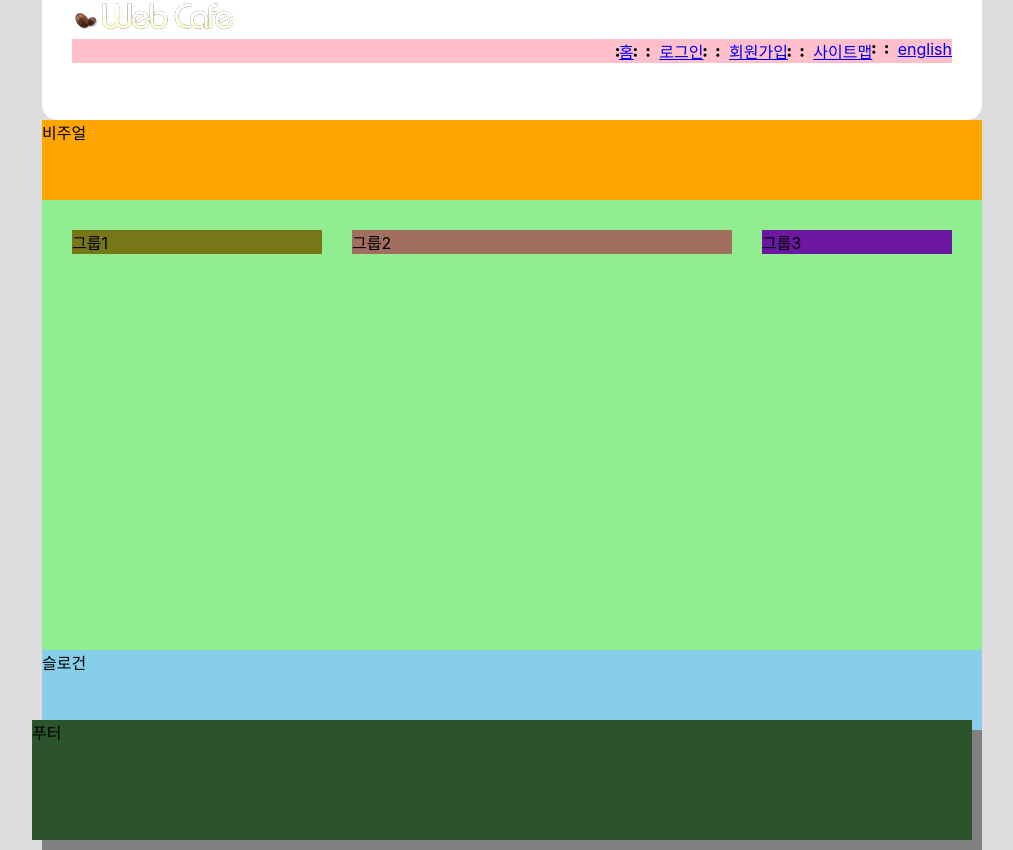
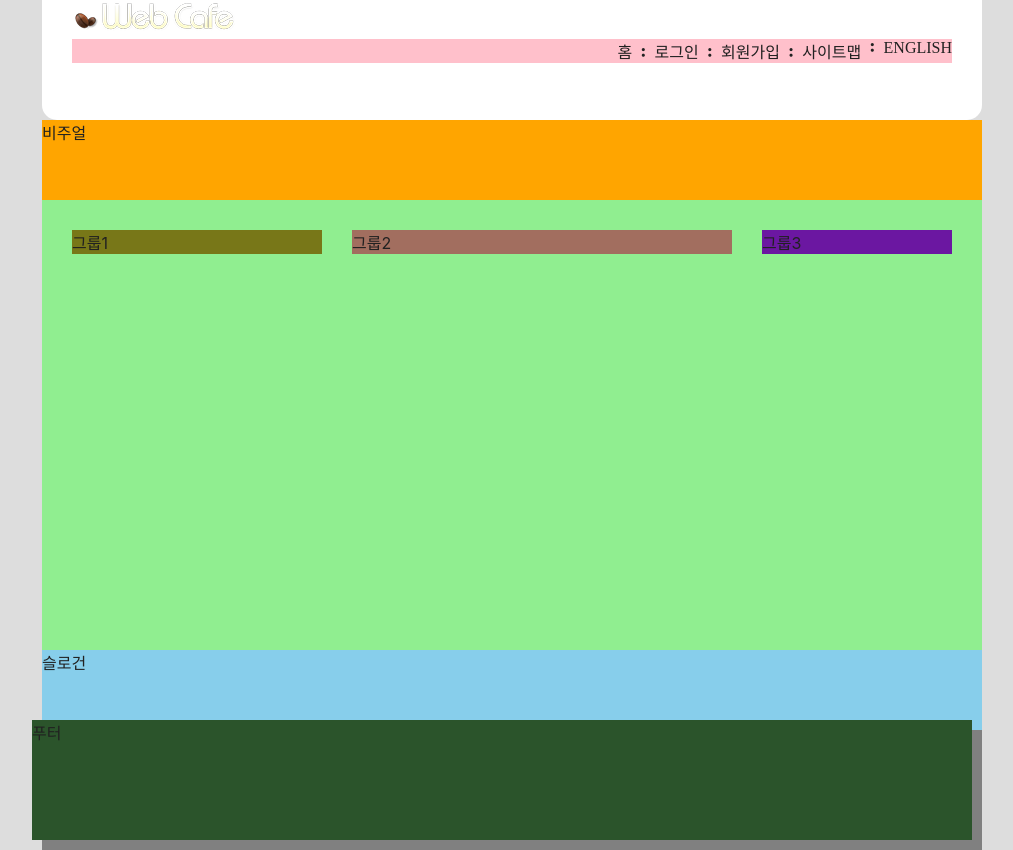
Before and after one commit to MIINII/HTML5, a website: page index.html in a window 1280 px wide. Shown: the whole page, without its empty margins (128-1141 px from the left). Drawn offline with Linux system fonts and the light colour scheme; a web font is replaced by a local one.

Commit message:
anchor 스타일 죽이기

```diff
--- a/styles/style.css
+++ b/styles/style.css
@@ -17,6 +17,7 @@ body {
     'Segoe UI', 'Apple SD Gothic Neo', 'Noto Sans KR', 'Malgun Gothic', 'Apple Color Emoji', 'Segoe UI Emoji',
     'Segoe UI Symbol', sans-serif;
   /* margin: 0; */
+  color: #212121;
 }
 
 /* layout */
@@ -28,6 +29,12 @@ body {
   width: 940px;
   box-sizing: border-box;
   margin: auto;
+}
+
+/* link style */
+a {
+  color: inherit;
+  text-decoration: none;
 }
 
 /* header */
@@ -49,14 +56,13 @@ body {
 /* .member li::before {
   content: ':';
 } */
-.member li::before {
+.member li {
   content: '\e801';
   font-family: fontello;
 }
 
-/* .first -> 10점, ::before -> 1점 = 11점 */
-.member .first::before {
-  content: '' !important;
+.member a {
+  text-transform: uppercase;
 }
 
 /* visaul */
```
